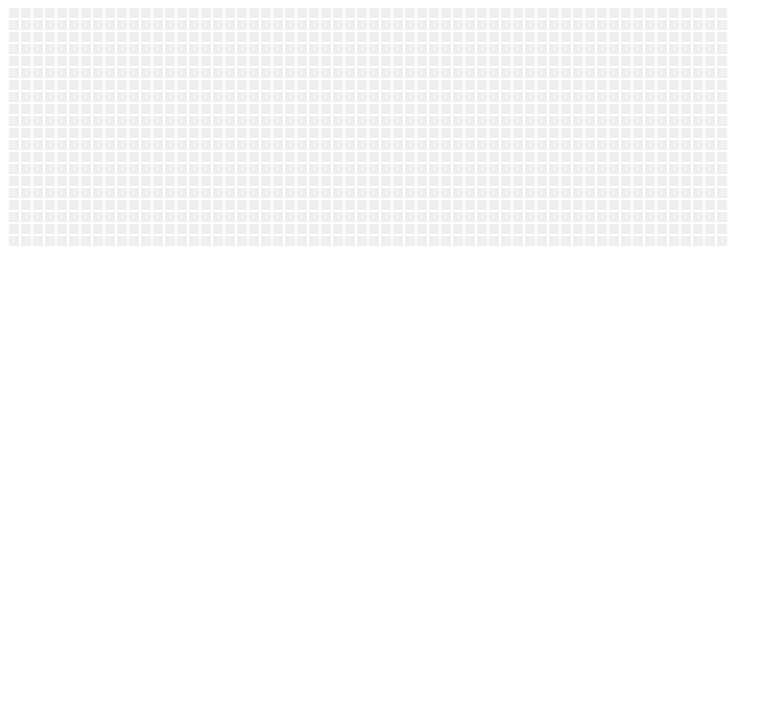
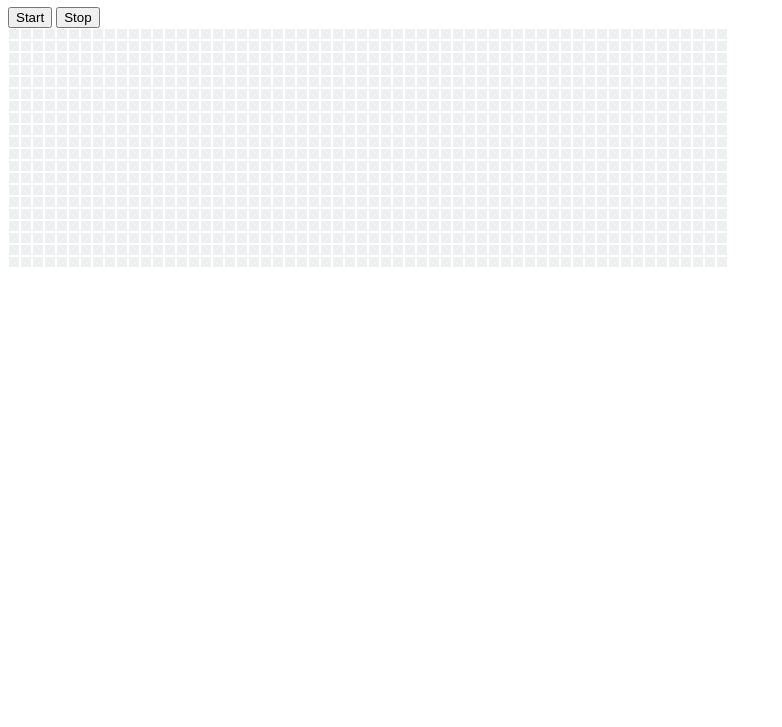
Before and after one commit to JonathanTR/Conways_Game, a plain HTML site: page game_of_life.html in a window 1280 px wide. Shown: the part 73-800 px from the top of the page, without its empty margins (0-782 px from the left). Drawn offline with Linux system fonts and the light colour scheme.

Commit message:
add buttons to start and stop game

```diff
--- a/game_of_life.html
+++ b/game_of_life.html
@@ -8,6 +8,9 @@
 </head>
 <body>
 	<h1>Conways Game</h1>
+  <button id='start'>Start</button>
+  <button id='stop'>Stop</button>
+
 	<div id='container'></div>
 
 	<script type="text/javascript" src="new_game.js"></script>
--- a/new_game.js
+++ b/new_game.js
@@ -163,7 +163,7 @@ stopConwaysGame = function(){
   clearInterval(gameTime)
 }
 
-runConwaysGame = function(){
+startConwaysGame = function(){
   gameTime = setInterval(function(){
     nextStep()
   }, 500)
@@ -172,4 +172,6 @@ runConwaysGame = function(){
 window.onload = function(){
   conwaysBoard.init(20,60)
   renderBoard()
+  document.getElementById('start').onclick = startConwaysGame
+  document.getElementById('stop').onclick = stopConwaysGame
 }
```
